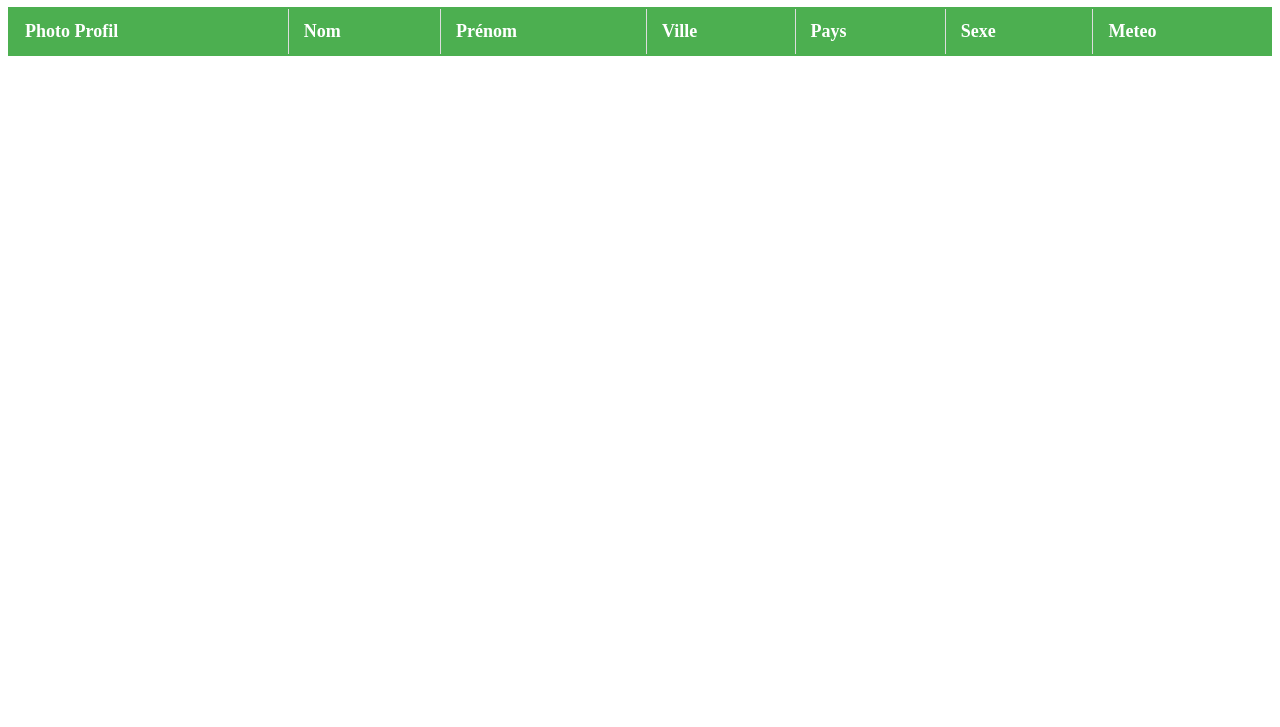
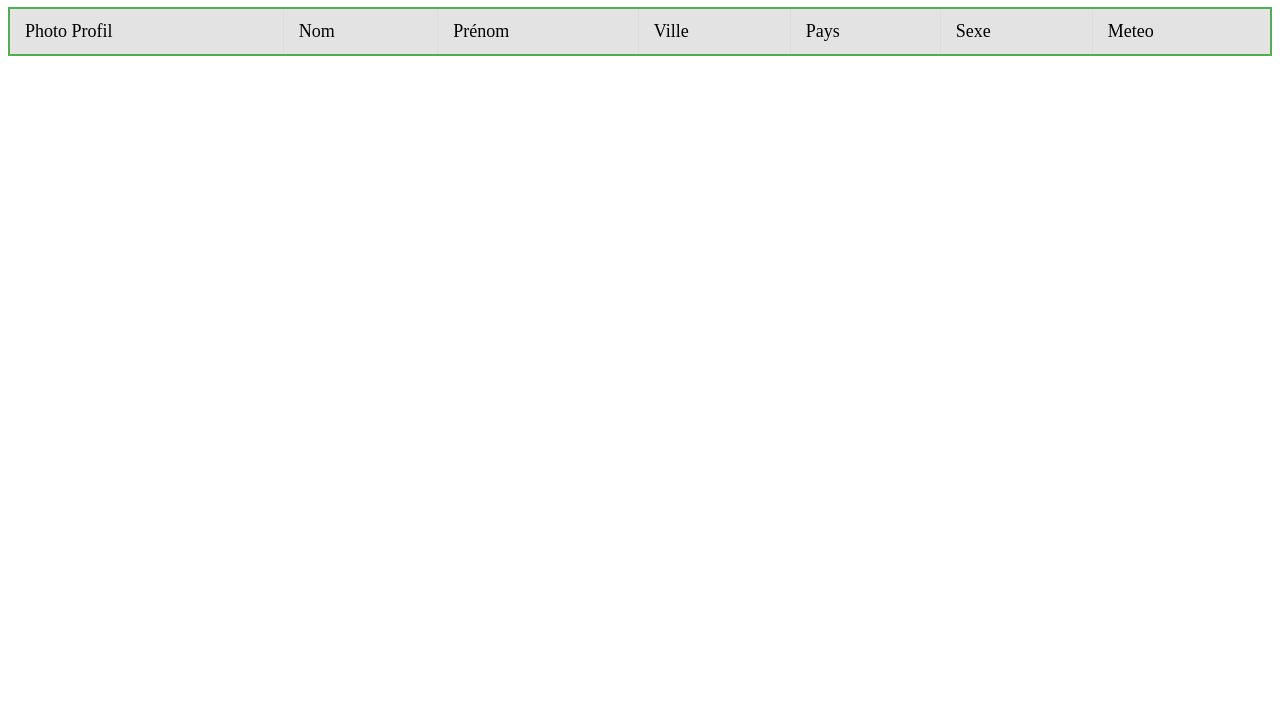
Before and after one commit to Pilou2618/API-user-Random, a plain HTML site: page index.html in a window 1280 px wide. Shown: the part 73-800 px from the top of the page. Drawn offline with Linux system fonts and the light colour scheme; no server answers.

Commit message:
Update index.html

```diff
--- a/index.html
+++ b/index.html
@@ -10,13 +10,13 @@
     <h1>API RandomUser</h1>
     <table>
         <thead>
-            <th>Photo Profil</th>
-            <th>Nom</th>
-            <th>Prénom</th>
-            <th>Ville</th>
-            <th>Pays</th>
-            <th>Sexe</th>
-            <th>Meteo</th>
+            <td>Photo Profil</td>
+            <td>Nom</td>
+            <td>Prénom</td>
+            <td>Ville</td>
+            <td>Pays</td>
+            <td>Sexe</td>
+            <td>Meteo</td>
         </thead>
         <tbody id="tableau">
             <!-- Les données seront insérées ici par JavaScript -->
```
